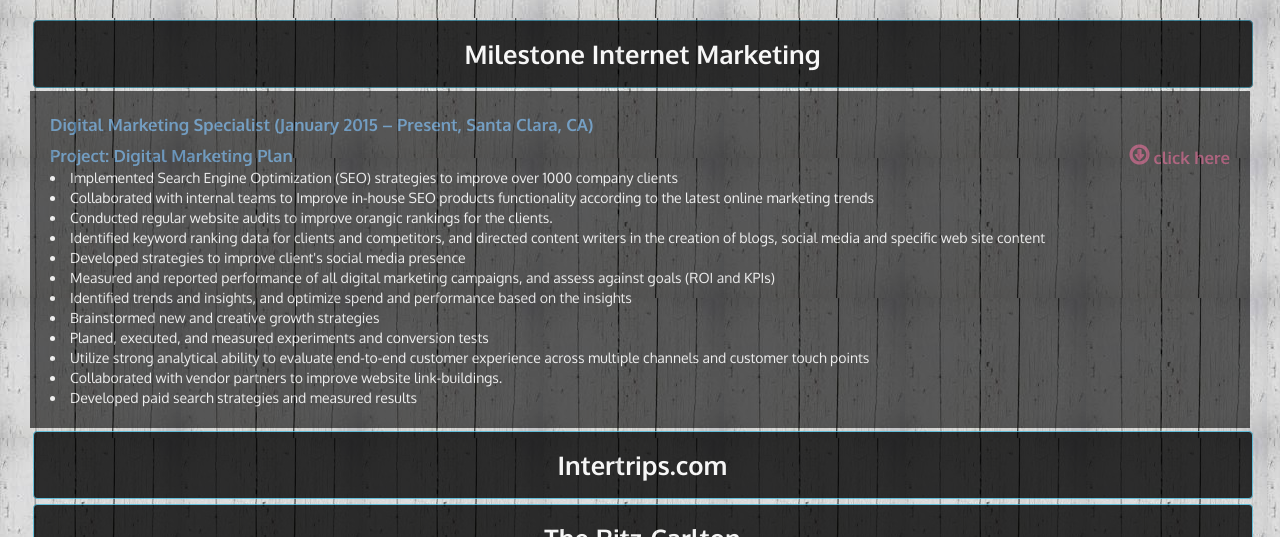
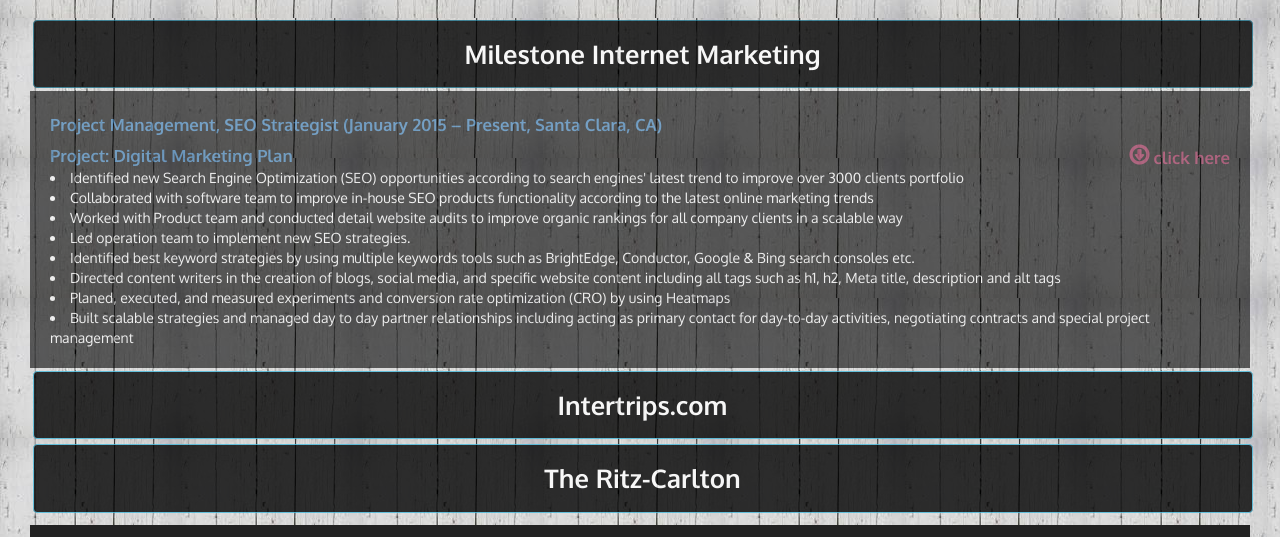
Before and after one commit to Sissige17/SissiProfile, a plain HTML site: page work.html in a window 1280 px wide. Both pictures are taken after a click on the link "Milestone Internet Marketing". Shown: the part 122-659 px from the top of the page. Drawn offline with Linux system fonts and the light colour scheme; a script that the page names is missing.

Commit message:
change work experience

```diff
--- a/work.html
+++ b/work.html
@@ -89,21 +89,17 @@
 <div class="Work">
   <a href="#expand" class="btn btn-info" data-toggle="collapse">Milestone Internet Marketing </a>
 <div id="expand" class="collapse">
-<h2> Digital Marketing Specialist (January 2015 – Present, Santa Clara, CA) </h2>
-<span> Project: Digital Marketing Plan <a href="Images/Online Marketing Strategies.pdf" target="_blank">
+<h2> Project Management, SEO Strategist (January 2015 – Present, Santa Clara, CA) </h2>
+<span> Project: Digital Marketing Plan <a href="images/Online Marketing Strategies.pdf" target="_blank">
 <span class="glyphicon glyphicon-download"></span> click here </span></a> <br>
-<li>Implemented Search Engine Optimization (SEO) strategies to improve over 1000 company clients </li>
-<li>Collaborated with internal teams to Improve in-house SEO products functionality according to the latest online marketing trends</li>
-<li>Conducted regular website audits to improve orangic rankings for the clients.</li>
-<li>Identified keyword ranking data for clients and competitors, and directed content writers in the creation of blogs, social media and specific web site content</li>
-<li>Developed strategies to improve client's social media presence</li>
-<li> Measured and reported performance of all digital marketing campaigns, and assess against goals (ROI and KPIs)</li>
-<li> Identified trends and insights, and optimize spend and performance based on the insights </li>
-<li>Brainstormed new and creative growth strategies</li>
-<li>Planed, executed, and measured experiments and conversion tests</li>
-<li>Utilize strong analytical ability to evaluate end-to-end customer experience across multiple channels and customer touch points</li>
-<li>Collaborated with vendor partners to improve website link-buildings.</li>
-<li>Developed paid search strategies and measured results</li>
+<li>Identified new Search Engine Optimization (SEO) opportunities according to search engines' latest trend to improve over 3000 clients portfolio </li>
+<li>Collaborated with software team to improve in-house SEO products functionality according to the latest online marketing trends</li>
+<li>Worked with Product team and conducted detail website audits to improve organic rankings for all company clients in a scalable way</li>
+<li>Led operation team to implement new SEO strategies.</li>
+<li>Identified best keyword strategies by using multiple keywords tools such as BrightEdge, Conductor, Google & Bing search consoles etc.</li>
+<li> Directed content writers in the creation of blogs, social media, and specific website content including all tags such as h1, h2, Meta title, description and alt tags</li>
+<li> Planed, executed, and measured experiments and conversion rate optimization (CRO) by using Heatmaps</li>
+<li>Built scalable strategies and managed day to day partner relationships including acting as primary contact for day-to-day activities, negotiating contracts and special project management</li>
 </div>
 </div>
 
@@ -113,8 +109,7 @@
 <h2> Sales Marketing Consultant (August 2013 – January 2015, San Francisco, CA) </h2>
 <span> Project: Customer Analysis <a href="Images/Customer Anlysis Plan.pdf", target="_blank"> <span class="glyphicon glyphicon-download"></span> click here </a></span> <br>
 
-<li>Maintained good relationship with Individual or Corporate Customers </li>
-<li>Sold company tour products on various online channels and monitored competitors’ behaviors </li>
+<li>Presented company tour products on various online channels and monitored competitors’ behaviors </li>
 <li>Designed tour packages according to customer needs by analyzing the existing customer database </li>
 <li>Priced tour packages by analyzing price sensitivities of customers within different segments </li>
 <li>Analyzed revenue within different customer segments and identified high-revenue-generate customers</li>
```
